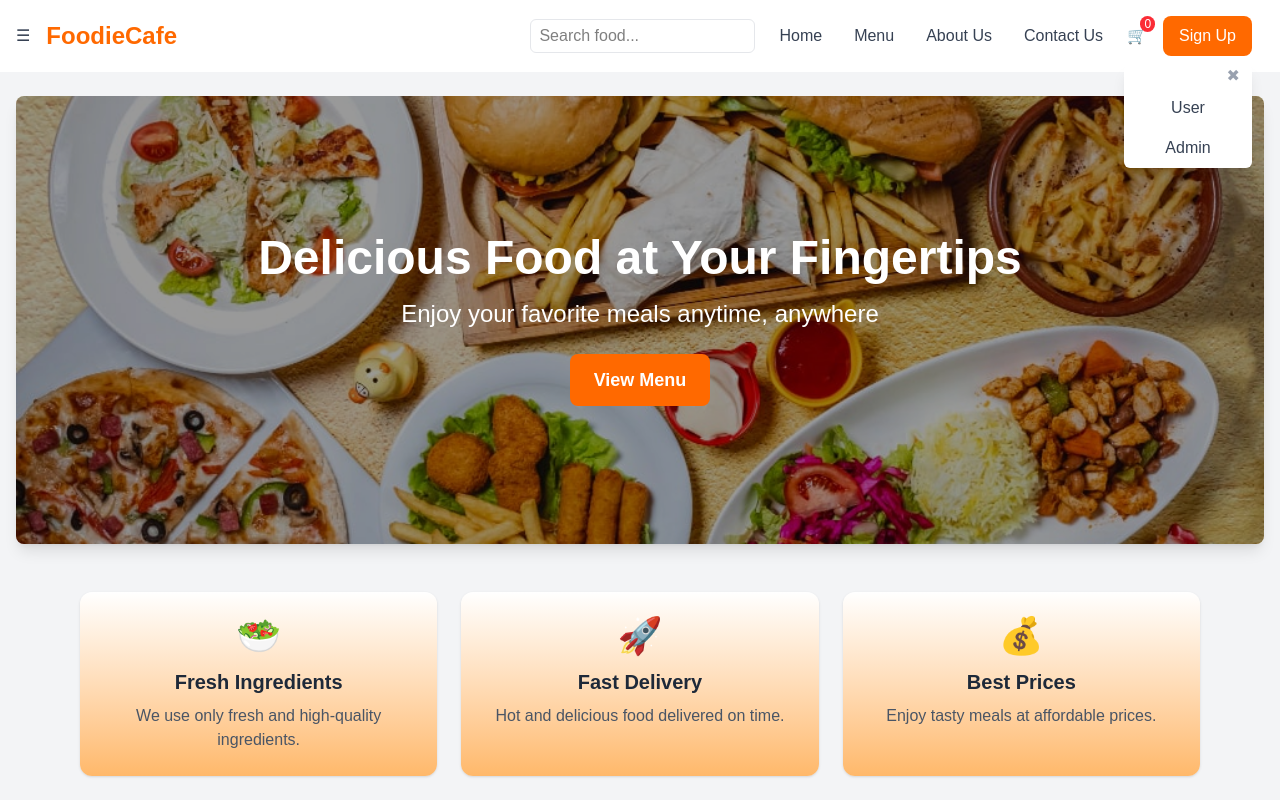
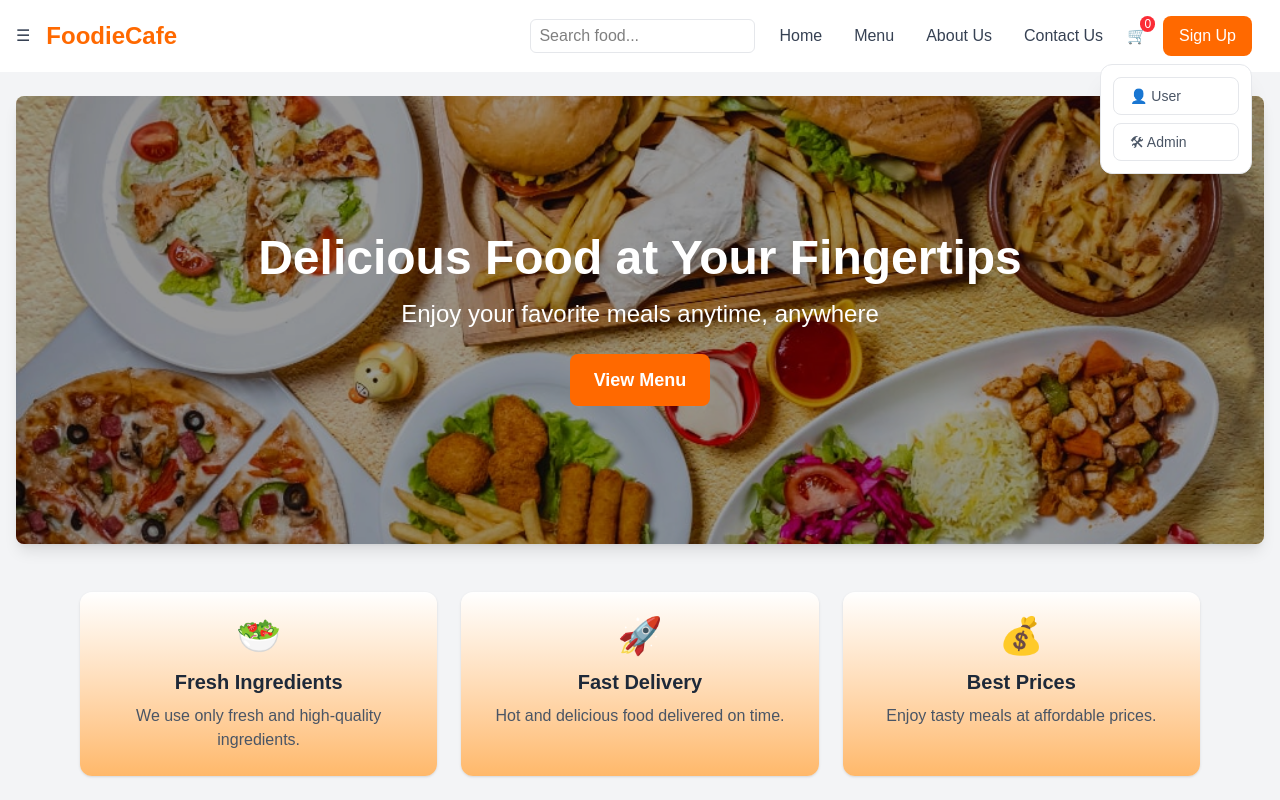
Before and after one commit to Aditikalwaghe/FoodApplication, a Next.js app: page / in a window 1280 px wide. Both pictures are taken after a click on the button "Sign Up". Shown: the top 800 px of the page. Built offline with nearby package versions, Linux system fonts and the light colour scheme.

Commit message:
Fixed navbar

```diff
--- a/src/components/Navbar.js
+++ b/src/components/Navbar.js
@@ -1,7 +1,7 @@
 "use client";
 
 import Link from "next/link";
-import { useState, useEffect } from "react";
+import { useState, useEffect, useRef } from "react";
 import { useRouter } from "next/navigation";
 import { useCart } from "@/context/CartContext";
 import { usePathname } from "next/navigation";
@@ -15,6 +15,28 @@
   const [isSignupDropdownOpen, setIsSignupDropdownOpen] = useState(false);
   const [isLoggedIn, setIsLoggedIn] = useState(false);
   const [searchQuery, setSearchQuery] = useState("");
+  const menuRef = useRef(null);
+  const signupRef = useRef(null);
+
+  useEffect(() => {
+    function handleClickOutside(event) {
+      // Close hamburger menu
+      if (menuRef.current && !menuRef.current.contains(event.target)) {
+        setIsMenuOpen(false);
+      }
+
+      // Close signup dropdown
+      if (signupRef.current && !signupRef.current.contains(event.target)) {
+        setIsSignupDropdownOpen(false);
+      }
+    }
+
+    document.addEventListener("mousedown", handleClickOutside);
+
+    return () => {
+      document.removeEventListener("mousedown", handleClickOutside);
+    };
+  }, []);
 
   useEffect(() => {
     const user = localStorage.getItem("isLoggedIn");
@@ -162,7 +184,7 @@
 
           {/* Sign Up with dropdown */}
           {!isLoggedIn && (
-            <div className="relative">
+            <div ref={signupRef} className="relative">
               <button
                 onClick={() => setIsSignupDropdownOpen(!isSignupDropdownOpen)}
                 className="bg-orange-500 text-white px-4 py-2 rounded-lg hover:bg-orange-600 transition-colors duration-300 flex-shrink-0 min-w-[80px]"
@@ -171,34 +193,28 @@
               </button>
 
               {isSignupDropdownOpen && (
-                <div className="absolute right-0 mt-2 w-32 bg-white shadow-lg rounded-md overflow-hidden z-50">
+                <div className="absolute right-0 mt-2 w-38 bg-white border border-gray-200 rounded-xl shadow-xl z-50 p-3">
+                  <div className="flex flex-col gap-2">
                     <button
                       onClick={() => {
                         setIsSignupDropdownOpen(false);
+                        router.push("/signup");
                       }}
-                    className=" w-full text-right px-3  text-gray-400 hover:text-gray-700"
+                      className="w-full text-left px-4 py-2 rounded-lg border border-gray-200 text-sm text-gray-600 transition hover:bg-orange-500 hover:text-white hover:border-orange-500"
                     >
-                    ✖
-                  </button>
-                  <button
-                    onClick={() => {
-                      setIsSignupDropdownOpen(false);
-                      router.push("/signup"); // normal user signup
-                    }}
-                    className="w-full text-center py-2 text-gray-700 hover:text-orange-500 hover:bg-gray-100 transition rounded"
-                  >
-                    User
+                      👤 User
                     </button>
 
                     <button
                       onClick={() => {
                         setIsSignupDropdownOpen(false);
-                      router.push("/admin-login"); // admin login
+                        router.push("/admin-login");
                       }}
-                    className="w-full text-center py-2 text-gray-700 hover:text-orange-500 hover:bg-gray-100 transition rounded"
+                      className="w-full text-left px-4 py-2 rounded-lg border border-gray-200 text-sm text-gray-600 transition hover:bg-orange-500 hover:text-white hover:border-orange-500"
                     >
-                    Admin
+                      🛠 Admin
                     </button>
+                  </div>
                 </div>
               )}
             </div>
@@ -207,7 +223,10 @@
 
         {/* Mobile-like dropdown (optional) triggered by hamburger */}
         {isMenuOpen && (
-          <div className="absolute top-full left-0 w-56 bg-white shadow-md border rounded-md mt-2 p-2 flex flex-col space-y-2 z-50">
+          <div
+            ref={menuRef}
+            className="absolute top-full left-0 w-56 bg-white shadow-md border rounded-md mt-2 p-2 flex flex-col space-y-2 z-50"
+          >
             {links.map((link) => {
               // HOME
               if (link.name === "Home") {
```
Lines whose indentation alone changed are shown as unchanged.
